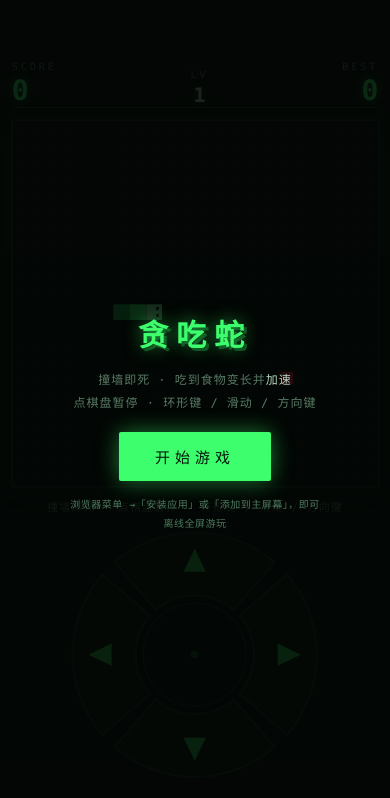
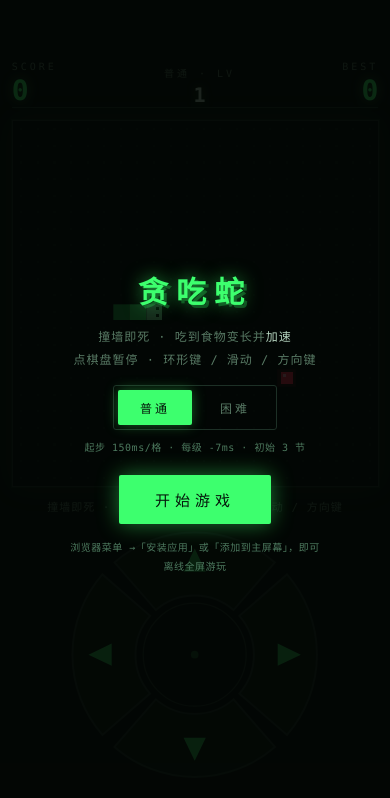
Before and after one commit to duansummer617/Snake, a plain HTML site: page index.html in a window 390 px wide. Drawn offline with Linux system fonts and the light colour scheme.

Commit message:
feat(diff): 普通/困难难度选择，困难模式初始 5 节、每 6 分生成障碍、撞障碍即死

```diff
--- a/index.html
+++ b/index.html
@@ -94,6 +94,16 @@
   .tip b { color: var(--text); font-weight: 400; }
   .scoreline { display: flex; gap: 22px; font-size: 12px; letter-spacing: 2px; color: var(--text-dim); }
   .scoreline span b { color: var(--neon); font-size: 20px; margin-left: 6px; }
+  .diffbox { display: flex; flex-direction: column; align-items: center; gap: 8px; }
+  .diff { display: flex; gap: 6px; padding: 4px; border: 1px solid var(--line); border-radius: 3px; }
+  .diff-opt {
+    font: inherit; font-size: 12px; letter-spacing: 3px; padding: 9px 22px; cursor: pointer;
+    color: var(--text-dim); background: transparent; border: 0; border-radius: 2px;
+    transition: color 0.1s, background 0.1s;
+  }
+  .diff-opt.is-active {
+    color: #04150a; background: var(--neon); box-shadow: 0 0 14px rgba(61, 255, 110, 0.35);
+  }
   .badge {
     font-size: 10px; letter-spacing: 3px; padding: 4px 10px; color: #04150a;
     background: var(--neon); box-shadow: 0 0 16px rgba(61, 255, 110, 0.5);
@@ -116,7 +126,7 @@
 <div class="app">
   <header class="hud">
     <div class="stat"><span class="label">SCORE</span><span class="value" id="score">0</span></div>
-    <div class="stat mid"><span class="label">LV</span><span class="value" id="lv">1</span></div>
+    <div class="stat mid"><span class="label" id="lvLabel">LV</span><span class="value" id="lv">1</span></div>
     <div class="stat right"><span class="label">BEST</span><span class="value" id="best">0</span></div>
   </header>
   <main class="stage">
@@ -134,6 +144,13 @@
   <div class="panel">
     <h1 class="title" id="ovTitle">贪吃蛇</h1>
     <p class="tip" id="ovTip">撞墙即死 · 吃到食物变长并<b>加速</b><br />点棋盘暂停 · 环形键 / 滑动 / 方向键</p>
+    <div class="diffbox" id="diffBox">
+      <div class="diff" role="group" aria-label="难度选择">
+        <button class="diff-opt" type="button" data-diff="normal">普通</button>
+        <button class="diff-opt" type="button" data-diff="hard">困难</button>
+      </div>
+      <p class="tip small" id="diffDesc"></p>
+    </div>
     <div class="scoreline" id="ovScores" hidden>
       <span>本局<b id="ovScore">0</b></span>
       <span>最高<b id="ovBest">0</b></span>
@@ -151,8 +168,19 @@
   var COLS = 22, ROWS = 22, CELL = 16;
   // 提速档位：累计 8 / 6 / 4 / 3 / 2 / 2 / 1 分升一级，之后每 1 分升一级
   var TIER_GAPS = [8, 6, 4, 3, 2, 2, 1];
-  var BASE_TICK = 150, STEP_TICK = 7, MIN_TICK = 66;
   var STORE_KEY = 'snake.best.v1';
+  var DIFF_KEY = 'snake.diff.v1';
+
+  var DIFFS = {
+    normal: {
+      key: 'normal', label: '普通', base: 150, step: 7, min: 66, len: 3, obstacles: 0,
+      desc: '起步 150ms/格 · 每级 -7ms · 初始 3 节'
+    },
+    hard: {
+      key: 'hard', label: '困难', base: 118, step: 9, min: 50, len: 5, obstacles: 8,
+      desc: '起步 118ms/格 · 每级 -9ms · 初始 5 节 · 每 6 分长出一个障碍'
+    }
+  };
 
   var canvas = document.getElementById('board');
   var ctx = canvas.getContext('2d');
@@ -162,6 +190,9 @@
   var elScore = document.getElementById('score');
   var elBest = document.getElementById('best');
   var elLv = document.getElementById('lv');
+  var elLvLabel = document.getElementById('lvLabel');
+  var diffBox = document.getElementById('diffBox');
+  var diffDesc = document.getElementById('diffDesc');
   var overlay = document.getElementById('overlay');
   var ovTitle = document.getElementById('ovTitle');
   var ovTip = document.getElementById('ovTip');
@@ -175,6 +206,8 @@
   var stage = document.querySelector('.stage');
 
   var snake, dir, queue, food, score, tick, alive, running, best;
+  var obstacles = [];
+  var diff = loadDiff();
   var overlayMode = 'start';
 
   best = loadBest();
@@ -187,9 +220,12 @@
   }
 
   function reset() {
-    snake = [{ x: 8, y: 11 }, { x: 7, y: 11 }, { x: 6, y: 11 }];
+    var cfg = DIFFS[diff], i;
+    snake = [];
+    for (i = 0; i < cfg.len; i++) snake.push({ x: 8 - i, y: 11 });
     dir = { x: 1, y: 0 };
     queue = [];
+    obstacles = [];
     score = 0;
     tick = tickFor(0);
     alive = true;
@@ -201,16 +237,36 @@
     var free = [], x, y;
     for (y = 0; y < ROWS; y++) {
       for (x = 0; x < COLS; x++) {
-        if (!snake.some(function (s) { return s.x === x && s.y === y; })) free.push({ x: x, y: y });
+        if (snake.some(function (s) { return s.x === x && s.y === y; })) continue;
+        if (obstacles.some(function (o) { return o.x === x && o.y === y; })) continue;
+        free.push({ x: x, y: y });
       }
     }
     food = free.length ? free[(Math.random() * free.length) | 0] : null;
+  }
+
+  function spawnObstacle() {
+    var cfg = DIFFS[diff];
+    if (!cfg.obstacles || obstacles.length >= cfg.obstacles) return;
+    var free = [], x, y;
+    for (y = 0; y < ROWS; y++) {
+      for (x = 0; x < COLS; x++) {
+        if (snake.some(function (s) { return s.x === x && s.y === y; })) continue;
+        if (food && food.x === x && food.y === y) continue;
+        if (obstacles.some(function (o) { return o.x === x && o.y === y; })) continue;
+        if (Math.abs(x - snake[0].x) + Math.abs(y - snake[0].y) < 4) continue;
+        free.push({ x: x, y: y });
+      }
+    }
+    if (!free.length) return;
+    obstacles.push(free[(Math.random() * free.length) | 0]);
   }
 
   function syncHud() {
     elScore.textContent = String(score);
     elBest.textContent = String(best);
     elLv.textContent = String(levelForScore(score) + 1);
+    elLvLabel.textContent = DIFFS[diff].label + ' · LV';
   }
 
   function levelForScore(s) {
@@ -225,7 +281,8 @@
   }
 
   function tickFor(s) {
-    return Math.max(MIN_TICK, BASE_TICK - levelForScore(s) * STEP_TICK);
+    var cfg = DIFFS[diff];
+    return Math.max(cfg.min, cfg.base - levelForScore(s) * cfg.step);
   }
 
   function turn(nx, ny) {
@@ -242,6 +299,9 @@
 
     if (head.x < 0 || head.y < 0 || head.x >= COLS || head.y >= ROWS) { die(); return; }
 
+    var hitBlock = obstacles.some(function (o) { return o.x === head.x && o.y === head.y; });
+    if (hitBlock) { die(); return; }
+
     var eating = !!food && head.x === food.x && head.y === food.y;
     var body = eating ? snake : snake.slice(0, snake.length - 1);
     var hitSelf = body.some(function (s) { return s.x === head.x && s.y === head.y; });
@@ -254,6 +314,7 @@
       tick = tickFor(score);
       if (score > best) { best = score; saveBest(best); }
       placeFood();
+      if (score % 6 === 0) spawnObstacle();
       syncHud();
       try { if (navigator.vibrate) navigator.vibrate(8); } catch (e) { /* 不支持震动时忽略 */ }
     } else {
@@ -302,6 +363,22 @@
       ctx.fillRect(px + 4, py + 4, 3, 3);
     }
 
+    for (i = 0; i < obstacles.length; i++) {
+      px = obstacles[i].x * CELL;
+      py = obstacles[i].y * CELL;
+      ctx.fillStyle = 'rgba(255, 46, 77, 0.12)';
+      ctx.fillRect(px, py, CELL, CELL);
+      ctx.strokeStyle = 'rgba(255, 46, 77, 0.8)';
+      ctx.lineWidth = 1;
+      ctx.strokeRect(px + 2.5, py + 2.5, CELL - 5, CELL - 5);
+      ctx.strokeStyle = 'rgba(255, 46, 77, 0.55)';
+      ctx.lineWidth = 2;
+      ctx.beginPath();
+      ctx.moveTo(px + 5, py + 5); ctx.lineTo(px + CELL - 5, py + CELL - 5);
+      ctx.moveTo(px + CELL - 5, py + 5); ctx.lineTo(px + 5, py + CELL - 5);
+      ctx.stroke();
+    }
+
     for (i = snake.length - 1; i >= 0; i--) {
       s = snake[i];
       px = s.x * CELL;
@@ -348,6 +425,7 @@
     ovScores.hidden = true;
     ovBadge.hidden = true;
     ovInstall.hidden = kind !== 'start';
+    diffBox.hidden = kind === 'pause';
 
     if (kind === 'pause') {
       ovTitle.textContent = '已暂停';
@@ -499,12 +577,41 @@
     if (document.hidden) pause();
   });
 
+  function loadDiff() {
+    try {
+      var v = localStorage.getItem(DIFF_KEY);
+      if (v && DIFFS[v]) return v;
+    } catch (e) { /* 隐私模式下忽略 */ }
+    return 'normal';
+  }
+  function saveDiff(k) {
+    try { localStorage.setItem(DIFF_KEY, k); } catch (e) { /* 忽略 */ }
+  }
+  function applyDiffUI() {
+    Array.prototype.forEach.call(diffBox.querySelectorAll('.diff-opt'), function (b) {
+      b.classList.toggle('is-active', b.getAttribute('data-diff') === diff);
+    });
+    diffDesc.textContent = DIFFS[diff].desc;
+    syncHud();
+  }
+  diffBox.addEventListener('click', function (e) {
+    var b = e.target.closest ? e.target.closest('.diff-opt') : null;
+    if (!b) return;
+    var k = b.getAttribute('data-diff');
+    if (!DIFFS[k] || k === diff) return;
+    diff = k;
+    saveDiff(k);
+    applyDiffUI();
+    if (!running) { reset(); draw(); }
+  });
+
   ovBtn.addEventListener('click', function () {
     if (overlayMode === 'pause') resume();
     else start();
   });
 
   reset();
+  applyDiffUI();
   draw();
   requestAnimationFrame(frame);
 
@@ -521,10 +628,12 @@
       state: function () {
         return {
           snake: snake.slice(), food: food, score: score, best: best,
-          alive: alive, running: running, tick: tick, dir: { x: dir.x, y: dir.y }
+          alive: alive, running: running, tick: tick, dir: { x: dir.x, y: dir.y },
+          obstacles: obstacles.slice(), diff: diff
         };
       },
       placeFoodAt: function (x, y) { food = { x: x, y: y }; },
+      placeObstacleAt: function (x, y) { obstacles.push({ x: x, y: y }); },
       levelForScore: levelForScore,
       tickFor: tickFor,
       step: step,
```
